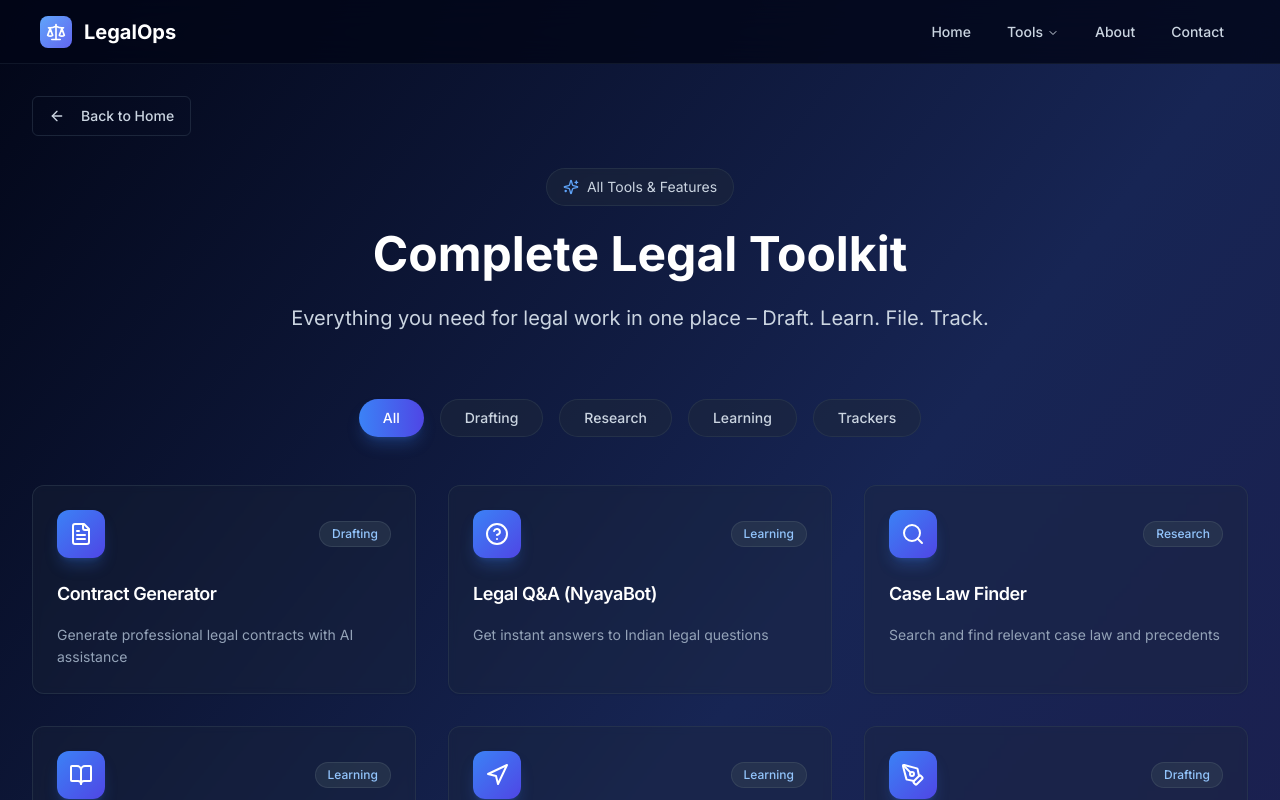
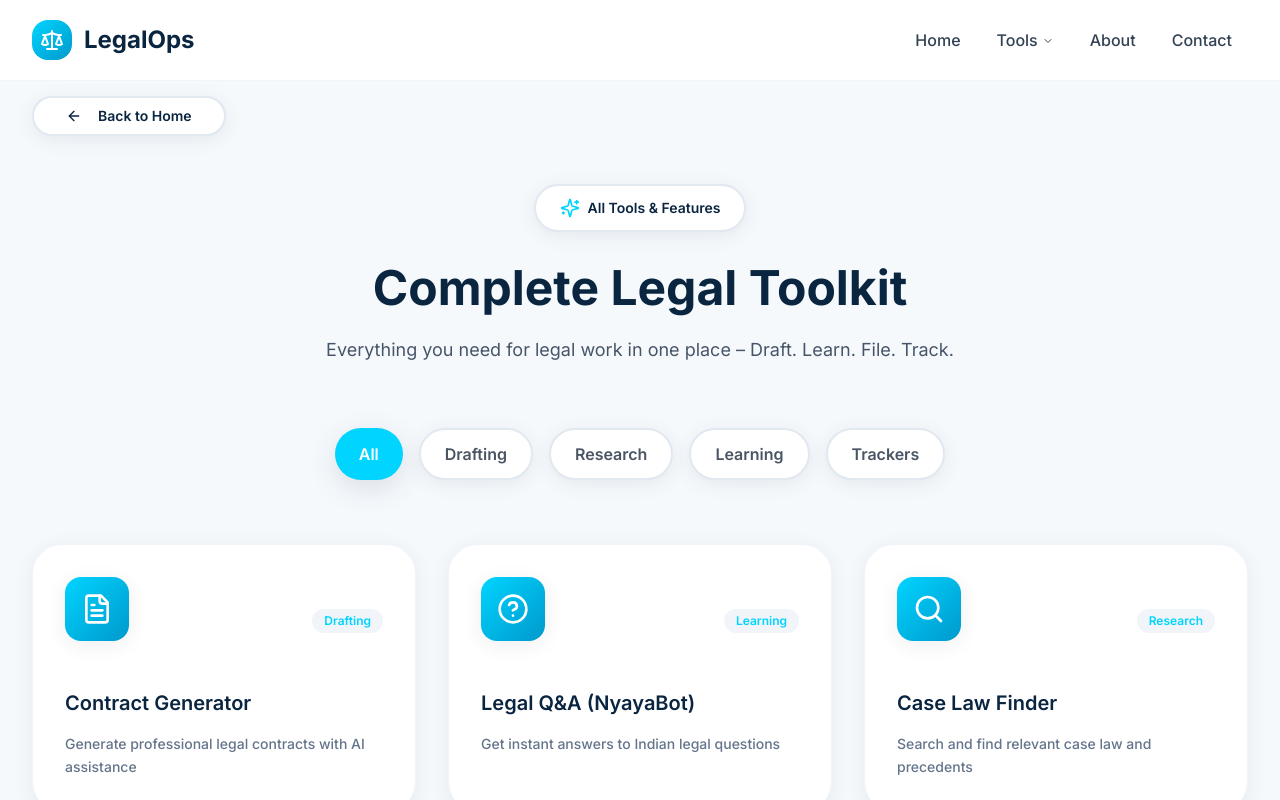
Before and after one commit to Smrithifs/nyaya-sathi-lexicon, a React (Vite) app: page /tools in a window 1280 px wide. Shown: the top 800 px of the page. Built offline with nearby package versions, Linux system fonts and the light colour scheme.

Commit message:
feat: Redesign UI/UX to match Ivo.ai
Redesign the entire website's UI/UX to match the visual layout, structure, and aesthetics of Ivo.ai, while preserving all existing functionality, features, "About Us" content, and website name.

```diff
--- a/src/components/TopNav.tsx
+++ b/src/components/TopNav.tsx
@@ -115,12 +115,14 @@ const TopNav: React.FC = () => {
   };
 
   return (
-    <nav className="fixed top-0 left-0 w-full z-30 flex items-center justify-between px-6 md:px-10 h-16 bg-slate-950/80 backdrop-blur-xl border-b border-slate-800/50">
+    <nav className="ivo-nav">
+      <div className="ivo-container">
+        <div className="flex items-center justify-between h-20">
           <Link to="/" className="flex items-center gap-3">
-        <div className="w-8 h-8 bg-gradient-to-br from-blue-400 to-indigo-500 rounded-lg flex items-center justify-center">
-          <Scale className="w-5 h-5 text-white" />
+            <div className="w-10 h-10 rounded-2xl flex items-center justify-center" style={{ background: 'linear-gradient(135deg, var(--ivo-secondary), #0099cc)' }}>
+              <Scale className="w-6 h-6 text-white" />
             </div>
-        <span className="text-xl font-bold text-white">LegalOps</span>
+            <span className="text-2xl font-bold" style={{ color: 'var(--ivo-primary)' }}>LegalOps</span>
           </Link>
 
           <NavigationMenu>
@@ -128,25 +130,33 @@ const TopNav: React.FC = () => {
               <NavigationMenuItem>
                 <Link to="/">
                   <NavigationMenuLink
-                className={cn(navigationMenuTriggerStyle(), "bg-transparent text-slate-300 hover:text-white hover:bg-slate-800/50 text-sm font-medium", {
-                  "text-blue-400 font-medium": location.pathname === "/",
+                    className={cn(navigationMenuTriggerStyle(), "ivo-nav-link bg-transparent text-base font-medium", {
+                      "font-semibold": location.pathname === "/",
                     })}
+                    style={{ color: location.pathname === "/" ? 'var(--ivo-secondary)' : 'var(--ivo-gray-700)' }}
                   >
                     Home
                   </NavigationMenuLink>
                 </Link>
               </NavigationMenuItem>
               <NavigationMenuItem>
-            <NavigationMenuTrigger className="bg-transparent text-slate-300 hover:text-white hover:bg-slate-800/50 data-[state=open]:bg-slate-800/50 text-sm font-medium">
+                <NavigationMenuTrigger
+                  className="bg-transparent ivo-nav-link text-base font-medium"
+                  style={{ color: 'var(--ivo-gray-700)' }}
+                >
                   Tools
                 </NavigationMenuTrigger>
                 <NavigationMenuContent>
-              <div className="w-[650px] p-6 bg-slate-900/95 backdrop-blur-xl border border-slate-700/50 text-white rounded-xl shadow-2xl">
-                <div className="mb-6 text-center">
-                  <h3 className="text-lg font-semibold text-white mb-2">Legal Tools & Features</h3>
-                  <p className="text-sm text-slate-400">Access all tools in one place — drafting, tracking, studying, research & more</p>
+                  <div className="w-[650px] p-8 border border-gray-100 rounded-3xl shadow-2xl" style={{
+                    background: 'var(--ivo-white)',
+                    borderColor: 'var(--ivo-gray-200)',
+                    boxShadow: 'var(--ivo-shadow-lg)'
+                  }}>
+                    <div className="mb-8 text-center">
+                      <h3 className="text-xl font-bold mb-3" style={{ color: 'var(--ivo-primary)' }}>Legal Tools & Features</h3>
+                      <p className="ivo-text-small">Access all tools in one place — drafting, tracking, studying, research & more</p>
                     </div>
-                <div className="grid grid-cols-2 gap-3">
+                    <div className="grid grid-cols-2 gap-4">
                       {features.map((component) => (
                         <ListItem
                           key={component.title}
@@ -164,9 +174,8 @@ const TopNav: React.FC = () => {
               <NavigationMenuItem>
                 <Link to="/about">
                   <NavigationMenuLink
-                className={cn(navigationMenuTriggerStyle(), "bg-transparent text-slate-300 hover:text-white hover:bg-slate-800/50 text-sm font-medium", {
-                  "text-blue-400 font-medium": location.pathname === "/about",
-                })}
+                    className={cn(navigationMenuTriggerStyle(), "ivo-nav-link bg-transparent text-base font-medium")}
+                    style={{ color: location.pathname === "/about" ? 'var(--ivo-secondary)' : 'var(--ivo-gray-700)' }}
                   >
                     About
                   </NavigationMenuLink>
@@ -174,14 +183,17 @@ const TopNav: React.FC = () => {
               </NavigationMenuItem>
               <NavigationMenuItem>
                 <NavigationMenuLink
-              className={cn(navigationMenuTriggerStyle(), "bg-transparent text-slate-300 hover:text-white hover:bg-slate-800/50 text-sm font-medium cursor-pointer")}
+                  className={cn(navigationMenuTriggerStyle(), "ivo-nav-link bg-transparent text-base font-medium cursor-pointer")}
                   onClick={scrollToTools}
+                  style={{ color: 'var(--ivo-gray-700)' }}
                 >
                   Contact
                 </NavigationMenuLink>
               </NavigationMenuItem>
             </NavigationMenuList>
           </NavigationMenu>
+        </div>
+      </div>
     </nav>
   );
 };
@@ -196,18 +208,22 @@ const ListItem = React.forwardRef<
         ref={ref}
         to={to}
         className={cn(
-          "block select-none space-y-1 rounded-lg p-3 leading-none no-underline outline-none transition-colors hover:bg-slate-800/50 focus:bg-slate-800/50 border border-slate-700/30",
+          "block select-none space-y-2 rounded-2xl p-4 leading-none no-underline outline-none ivo-transition hover:shadow-md",
           className
         )}
+        style={{
+          border: '1px solid var(--ivo-gray-200)',
+          background: 'var(--ivo-white)'
+        }}
         {...props}
       >
         <div className="flex items-center gap-3">
-          <div className="w-8 h-8 bg-gradient-to-br from-blue-500 to-indigo-600 rounded-lg flex items-center justify-center">
+          <div className="w-10 h-10 rounded-xl flex items-center justify-center" style={{ background: 'linear-gradient(135deg, var(--ivo-secondary), #0099cc)' }}>
             {icon}
           </div>
-          <div className="text-sm font-medium leading-none text-white">{title}</div>
+          <div className="text-base font-semibold leading-none" style={{ color: 'var(--ivo-primary)' }}>{title}</div>
         </div>
-        <p className="line-clamp-2 text-xs leading-snug text-slate-400 pl-11">
+        <p className="line-clamp-2 ivo-text-small pl-13">
           {children}
         </p>
       </Link>
--- a/src/index.css
+++ b/src/index.css
@@ -4,40 +4,56 @@
 @tailwind components;
 @tailwind utilities;
 
-/* Definition of the design system. All colors, gradients, fonts, etc should be defined here. */
-
+/* Ivo.ai Design System Implementation */
 @layer base {
   :root {
+    /* Ivo.ai Color Palette */
+    --ivo-primary: #0a2540;
+    --ivo-secondary: #00d4ff;
+    --ivo-background: #f6f9fc;
+    --ivo-white: #ffffff;
+    --ivo-gray-50: #f8fafc;
+    --ivo-gray-100: #f1f5f9;
+    --ivo-gray-200: #e2e8f0;
+    --ivo-gray-300: #cbd5e1;
+    --ivo-gray-400: #94a3b8;
+    --ivo-gray-500: #64748b;
+    --ivo-gray-600: #475569;
+    --ivo-gray-700: #334155;
+    --ivo-gray-800: #1e293b;
+    --ivo-gray-900: #0f172a;
+
+    /* Ivo.ai signature radius */
+    --ivo-radius: 30px;
+    --ivo-radius-sm: 20px;
+    --ivo-radius-lg: 40px;
+
+    /* Shadow system */
+    --ivo-shadow-sm: 0 4px 20px rgba(10, 37, 64, 0.08);
+    --ivo-shadow-md: 0 8px 30px rgba(10, 37, 64, 0.12);
+    --ivo-shadow-lg: 0 20px 60px rgba(10, 37, 64, 0.15);
+
+    /* Original shadcn variables maintained for compatibility */
     --background: 0 0% 100%;
     --foreground: 222.2 84% 4.9%;
-
     --card: 0 0% 100%;
     --card-foreground: 222.2 84% 4.9%;
-
     --popover: 0 0% 100%;
     --popover-foreground: 222.2 84% 4.9%;
-
     --primary: 222.2 47.4% 11.2%;
     --primary-foreground: 210 40% 98%;
-
     --secondary: 210 40% 96.1%;
     --secondary-foreground: 222.2 47.4% 11.2%;
-
     --muted: 210 40% 96.1%;
     --muted-foreground: 215.4 16.3% 46.9%;
-
     --accent: 210 40% 96.1%;
     --accent-foreground: 222.2 47.4% 11.2%;
-
     --destructive: 0 84.2% 60.2%;
     --destructive-foreground: 210 40% 98%;
-
     --border: 214.3 31.8% 91.4%;
     --input: 214.3 31.8% 91.4%;
     --ring: 222.2 84% 4.9%;
-
     --radius: 0.5rem;
-
     --sidebar-background: 0 0% 98%;
     --sidebar-foreground: 240 5.3% 26.1%;
     --sidebar-primary: 240 5.9% 10%;
@@ -51,28 +67,20 @@
   .dark {
     --background: 222.2 84% 4.9%;
     --foreground: 210 40% 98%;
-
     --card: 222.2 84% 4.9%;
     --card-foreground: 210 40% 98%;
-
     --popover: 222.2 84% 4.9%;
     --popover-foreground: 210 40% 98%;
-
     --primary: 210 40% 98%;
     --primary-foreground: 222.2 47.4% 11.2%;
-
     --secondary: 217.2 32.6% 17.5%;
     --secondary-foreground: 210 40% 98%;
-
     --muted: 217.2 32.6% 17.5%;
     --muted-foreground: 215 20.2% 65.1%;
-
     --accent: 217.2 32.6% 17.5%;
     --accent-foreground: 210 40% 98%;
-
     --destructive: 0 62.8% 30.6%;
     --destructive-foreground: 210 40% 98%;
-
     --border: 217.2 32.6% 17.5%;
     --input: 217.2 32.6% 17.5%;
     --ring: 212.7 26.8% 83.9%;
@@ -95,14 +103,228 @@
   body {
     @apply bg-background text-foreground;
     font-family: 'Inter', -apple-system, BlinkMacSystemFont, 'Segoe UI', 'Roboto', 'Oxygen', 'Ubuntu', 'Cantarell', 'Fira Sans', 'Droid Sans', 'Helvetica Neue', sans-serif;
+    background: var(--ivo-background);
+    color: var(--ivo-gray-800);
   }
 
   html {
     scroll-behavior: smooth;
   }
+
+  /* Ivo.ai Typography Scale */
+  .ivo-text-hero {
+    @apply text-5xl md:text-7xl font-bold leading-tight;
+    color: var(--ivo-primary);
+  }
+
+  .ivo-text-heading {
+    @apply text-3xl md:text-5xl font-bold leading-tight;
+    color: var(--ivo-primary);
+  }
+
+  .ivo-text-subheading {
+    @apply text-xl md:text-2xl font-semibold;
+    color: var(--ivo-gray-700);
+  }
+
+  .ivo-text-body {
+    @apply text-base md:text-lg leading-relaxed;
+    color: var(--ivo-gray-600);
+  }
+
+  .ivo-text-small {
+    @apply text-sm font-medium;
+    color: var(--ivo-gray-500);
+  }
 }
 
 @layer utilities {
+  /* Ivo.ai Button System */
+  .ivo-btn-primary {
+    @apply inline-flex items-center justify-center px-8 py-4 font-semibold text-white transition-all duration-300 ease-out;
+    background: var(--ivo-secondary);
+    border-radius: var(--ivo-radius-sm);
+    box-shadow: var(--ivo-shadow-sm);
+  }
+
+  .ivo-btn-primary:hover {
+    transform: translateY(-2px);
+    box-shadow: var(--ivo-shadow-md);
+    background: #00c4ef;
+  }
+
+  .ivo-btn-secondary {
+    @apply inline-flex items-center justify-center px-8 py-4 font-semibold transition-all duration-300 ease-out;
+    background: var(--ivo-white);
+    color: var(--ivo-primary);
+    border: 2px solid var(--ivo-gray-200);
+    border-radius: var(--ivo-radius-sm);
+    box-shadow: var(--ivo-shadow-sm);
+  }
+
+  .ivo-btn-secondary:hover {
+    transform: translateY(-2px);
+    box-shadow: var(--ivo-shadow-md);
+    border-color: var(--ivo-secondary);
+  }
+
+  /* Ivo.ai Card System */
+  .ivo-card {
+    @apply relative overflow-hidden transition-all duration-300 ease-out;
+    background: var(--ivo-white);
+    border-radius: var(--ivo-radius);
+    box-shadow: var(--ivo-shadow-sm);
+    border: 1px solid var(--ivo-gray-100);
+  }
+
+  .ivo-card:hover {
+    transform: translateY(-4px);
+    box-shadow: var(--ivo-shadow-lg);
+  }
+
+  .ivo-card-feature {
+    @apply p-8;
+    background: var(--ivo-white);
+    border-radius: var(--ivo-radius);
+    box-shadow: var(--ivo-shadow-sm);
+    border: 1px solid var(--ivo-gray-100);
+    transition: all 0.3s ease-out;
+  }
+
+  .ivo-card-feature:hover {
+    transform: translateY(-6px);
+    box-shadow: var(--ivo-shadow-lg);
+    border-color: var(--ivo-secondary);
+  }
+
+  /* Ivo.ai Layout System */
+  .ivo-container {
+    @apply max-w-7xl mx-auto px-6 lg:px-8;
+  }
+
+  .ivo-section {
+    @apply py-20 md:py-32;
+  }
+
+  .ivo-grid-features {
+    @apply grid grid-cols-1 md:grid-cols-2 lg:grid-cols-3 gap-8;
+  }
+
+  /* Ivo.ai Navigation */
+  .ivo-nav {
+    @apply fixed top-0 left-0 w-full z-50 transition-all duration-300;
+    background: rgba(255, 255, 255, 0.95);
+    backdrop-filter: blur(20px);
+    border-bottom: 1px solid var(--ivo-gray-100);
+  }
+
+  .ivo-nav-link {
+    @apply font-medium transition-colors duration-200;
+    color: var(--ivo-gray-700);
+  }
+
+  .ivo-nav-link:hover {
+    color: var(--ivo-secondary);
+  }
+
+  /* Ivo.ai Hero Section */
+  .ivo-hero {
+    background: linear-gradient(135deg, var(--ivo-background) 0%, var(--ivo-white) 100%);
+    position: relative;
+    overflow: hidden;
+  }
+
+  .ivo-hero::before {
+    content: '';
+    position: absolute;
+    top: 0;
+    left: 0;
+    right: 0;
+    bottom: 0;
+    background: radial-gradient(circle at 30% 30%, rgba(0, 212, 255, 0.1) 0%, transparent 50%);
+    pointer-events: none;
+  }
+
+  /* Ivo.ai Icon Container */
+  .ivo-icon {
+    @apply w-16 h-16 rounded-2xl flex items-center justify-center mb-6;
+    background: linear-gradient(135deg, var(--ivo-secondary), #0099cc);
+    box-shadow: var(--ivo-shadow-sm);
+  }
+
+  /* Ivo.ai Animations */
+  .ivo-fade-in {
+    animation: ivoFadeIn 0.8s ease-out forwards;
+  }
+
+  .ivo-slide-up {
+    animation: ivoSlideUp 0.8s ease-out forwards;
+  }
+
+  .ivo-scale-in {
+    animation: ivoScaleIn 0.6s ease-out forwards;
+  }
+
+  .ivo-float {
+    animation: ivoFloat 6s ease-in-out infinite;
+  }
+
+  @keyframes ivoFadeIn {
+    from {
+      opacity: 0;
+      transform: translateY(30px);
+    }
+    to {
+      opacity: 1;
+      transform: translateY(0);
+    }
+  }
+
+  @keyframes ivoSlideUp {
+    from {
+      opacity: 0;
+      transform: translateY(50px);
+    }
+    to {
+      opacity: 1;
+      transform: translateY(0);
+    }
+  }
+
+  @keyframes ivoScaleIn {
+    from {
+      opacity: 0;
+      transform: scale(0.95);
+    }
+    to {
+      opacity: 1;
+      transform: scale(1);
+    }
+  }
+
+  @keyframes ivoFloat {
+    0%, 100% {
+      transform: translateY(0px);
+    }
+    50% {
+      transform: translateY(-10px);
+    }
+  }
+
+  /* Ivo.ai Gradient Text */
+  .ivo-gradient-text {
+    background: linear-gradient(135deg, var(--ivo-primary), var(--ivo-secondary));
+    -webkit-background-clip: text;
+    -webkit-text-fill-color: transparent;
+    background-clip: text;
+  }
+
+  /* Ivo.ai Smooth Transitions */
+  .ivo-transition {
+    transition: all 0.3s cubic-bezier(0.4, 0, 0.2, 1);
+  }
+
+  /* Preserve original animations for compatibility */
   .animate-fade-in {
     animation: fadeIn 1s ease-out forwards;
   }
@@ -165,7 +387,7 @@
     }
   }
 
-  /* Premium glass morphism effects */
+  /* Premium glass morphism effects - preserved */
   .glass {
     background: rgba(15, 23, 42, 0.3);
     backdrop-filter: blur(20px);
@@ -177,7 +399,7 @@
     border: 1px solid rgba(148, 163, 184, 0.2);
   }
 
-  /* Premium gradient text */
+  /* Premium gradient text - preserved */
   .gradient-text {
     background: linear-gradient(135deg, #3b82f6, #6366f1, #8b5cf6);
     -webkit-background-clip: text;
@@ -185,26 +407,57 @@
     background-clip: text;
   }
 
-  /* Smooth transitions for all interactive elements */
+  /* Smooth transitions for all interactive elements - preserved */
   .smooth-transition {
     transition: all 0.3s cubic-bezier(0.4, 0, 0.2, 1);
   }
 }
 
-/* Custom scrollbar styling */
+/* Custom scrollbar styling - Ivo.ai inspired */
 ::-webkit-scrollbar {
   width: 8px;
 }
 
 ::-webkit-scrollbar-track {
-  background: rgba(15, 23, 42, 0.3);
+  background: var(--ivo-gray-100);
 }
 
 ::-webkit-scrollbar-thumb {
-  background: rgba(59, 130, 246, 0.5);
+  background: var(--ivo-secondary);
   border-radius: 4px;
 }
 
 ::-webkit-scrollbar-thumb:hover {
-  background: rgba(59, 130, 246, 0.7);
+  background: #00c4ef;
 }
+
+/* Responsive Design - Ivo.ai 8px grid system */
+@media (max-width: 768px) {
+  .ivo-grid-features {
+    @apply grid-cols-1 gap-6;
+  }
+
+  .ivo-text-hero {
+    @apply text-4xl;
+  }
+
+  .ivo-text-heading {
+    @apply text-2xl;
+  }
+
+  .ivo-section {
+    @apply py-16;
+  }
+}
+
+@media (min-width: 769px) and (max-width: 1024px) {
+  .ivo-grid-features {
+    @apply grid-cols-2;
+  }
+}
+
+@media (min-width: 1025px) {
+  .ivo-grid-features {
+    @apply grid-cols-3;
+  }
+}
--- a/src/pages/ToolsAndFeatures.tsx
+++ b/src/pages/ToolsAndFeatures.tsx
@@ -133,15 +133,15 @@ const ToolsAndFeatures = () => {
     : allTools.filter(tool => tool.category === selectedCategory);
 
   return (
-    <div className="min-h-screen bg-gradient-to-br from-slate-950 via-blue-950 to-indigo-950">
+    <div className="min-h-screen" style={{ background: 'var(--ivo-background)' }}>
       <TopNav />
-      <main className="pt-24 pb-12 px-6 lg:px-8">
-        <div className="max-w-7xl mx-auto">
-          <div className="flex items-center gap-4 mb-8">
+      <main className="pt-24 pb-12">
+        <div className="ivo-container">
+          <div className="flex items-center gap-4 mb-12">
             <Button
               variant="ghost"
               onClick={() => navigate("/")}
-              className="text-slate-300 hover:text-white hover:bg-slate-800/50 border border-slate-700/50"
+              className="ivo-btn-secondary"
             >
               <ArrowLeft className="w-4 h-4 mr-2" />
               Back to Home
@@ -149,63 +149,80 @@ const ToolsAndFeatures = () => {
           </div>
 
           <div className="text-center mb-16">
-            <div className="inline-flex items-center gap-2 px-4 py-2 bg-slate-800/50 backdrop-blur-sm rounded-full border border-slate-700/50 mb-6">
-              <Sparkles className="w-4 h-4 text-blue-400" />
-              <span className="text-sm text-slate-300">All Tools & Features</span>
+            <div className="inline-flex items-center gap-2 px-6 py-3 rounded-full border-2 mb-8" style={{
+              background: 'var(--ivo-white)',
+              borderColor: 'var(--ivo-gray-200)',
+              boxShadow: 'var(--ivo-shadow-sm)'
+            }}>
+              <Sparkles className="w-5 h-5" style={{ color: 'var(--ivo-secondary)' }} />
+              <span className="ivo-text-small font-semibold" style={{ color: 'var(--ivo-primary)' }}>All Tools & Features</span>
             </div>
-            <h1 className="text-4xl md:text-5xl font-bold text-white mb-6">
+            <h1 className="ivo-text-heading mb-6">
               Complete Legal Toolkit
             </h1>
-            <p className="text-xl text-slate-300 max-w-3xl mx-auto leading-relaxed">
+            <p className="ivo-text-body max-w-3xl mx-auto">
               Everything you need for legal work in one place – Draft. Learn. File. Track.
             </p>
           </div>
 
           {/* Category Filters */}
-          <div className="flex flex-wrap justify-center gap-4 mb-12">
+          <div className="flex flex-wrap justify-center gap-4 mb-16">
             {categories.map((category) => (
               <button
                 key={category}
                 onClick={() => setSelectedCategory(category)}
-                className={`px-6 py-2 rounded-full text-sm font-medium transition-all duration-300 ${
+                className={`px-6 py-3 rounded-full font-semibold ivo-transition ${
                   selectedCategory === category
-                    ? "bg-gradient-to-r from-blue-500 to-indigo-600 text-white shadow-lg shadow-blue-500/25"
-                    : "bg-slate-800/50 text-slate-300 hover:bg-slate-700/50 border border-slate-700/50"
+                    ? "text-white shadow-lg"
+                    : "text-gray-600 hover:text-gray-800"
                 }`}
+                style={{
+                  background: selectedCategory === category
+                    ? 'var(--ivo-secondary)'
+                    : 'var(--ivo-white)',
+                  border: selectedCategory === category
+                    ? 'none'
+                    : '2px solid var(--ivo-gray-200)',
+                  boxShadow: selectedCategory === category
+                    ? 'var(--ivo-shadow-md)'
+                    : 'var(--ivo-shadow-sm)'
+                }}
               >
                 {category}
               </button>
             ))}
           </div>
 
-          <div className="grid grid-cols-1 md:grid-cols-2 lg:grid-cols-3 gap-8">
+          <div className="ivo-grid-features">
             {filteredTools.map((tool, index) => {
               const IconComponent = tool.icon;
               return (
-                <Card
+                <div
                   key={index}
-                  className="group cursor-pointer bg-slate-800/30 backdrop-blur-sm border border-slate-700/50 hover:border-slate-600/50 transition-all duration-300 hover:scale-105 hover:shadow-2xl hover:shadow-blue-500/10 rounded-xl overflow-hidden"
+                  className="ivo-card-feature cursor-pointer group"
                   onClick={() => handleToolClick(tool.route)}
                 >
-                  <CardHeader className="pb-4">
-                    <div className="flex items-center justify-between mb-4">
-                      <div className="w-12 h-12 bg-gradient-to-br from-blue-500 to-indigo-600 rounded-xl flex items-center justify-center group-hover:scale-110 transition-transform duration-300 shadow-lg shadow-blue-500/25">
-                        <IconComponent className="w-6 h-6 text-white" />
+                  <div className="flex items-center justify-between mb-6">
+                    <div className="ivo-icon">
+                      <IconComponent className="w-8 h-8 text-white" />
                     </div>
-                      <span className="text-xs font-medium px-3 py-1 bg-slate-700/50 text-blue-300 rounded-full border border-slate-600/50">
+                    <span
+                      className="text-xs font-semibold px-3 py-1 rounded-full"
+                      style={{
+                        background: 'var(--ivo-gray-100)',
+                        color: 'var(--ivo-secondary)'
+                      }}
+                    >
                       {tool.category}
                     </span>
                   </div>
-                    <CardTitle className="text-lg font-semibold text-white group-hover:text-blue-300 transition-colors">
+                  <h3 className="text-xl font-semibold mb-4 group-hover:text-blue-600 ivo-transition" style={{ color: 'var(--ivo-primary)' }}>
                     {tool.title}
-                    </CardTitle>
-                  </CardHeader>
-                  <CardContent>
-                    <p className="text-slate-400 text-sm leading-relaxed">
+                  </h3>
+                  <p className="ivo-text-small leading-relaxed">
                     {tool.description}
                   </p>
-                  </CardContent>
-                </Card>
+                </div>
               );
             })}
           </div>
```
Also changed, not shown: src/pages/Index.tsx (+127 -88 lines), src/pages/Summarizer.tsx (+24 -9 lines). Lines whose indentation alone changed are shown as unchanged.
